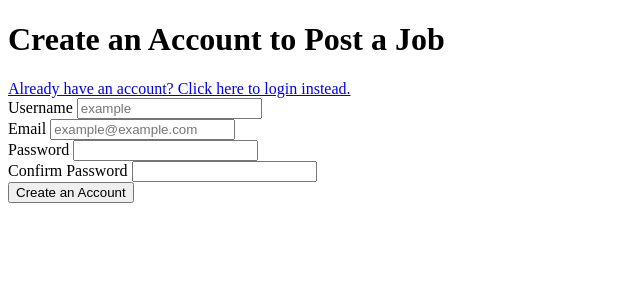
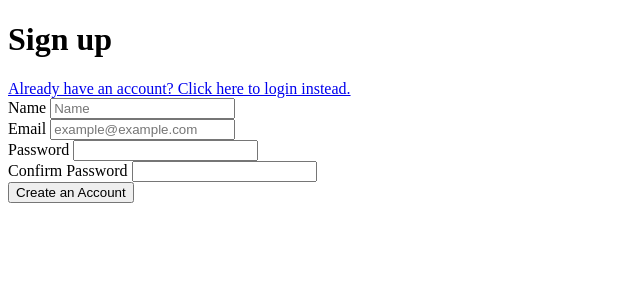
Before and after one commit to srxmax161/next-ecomm-frontend, a SvelteKit app in the folder my-app/: page /sign-up in a window 1280 px wide. Shown: the top 300 px of the page, without its empty margins (0-640 px from the left). Built offline with nearby package versions, Linux system fonts and the light colour scheme; no server answers.

Commit message:
updated sign-up page to work

```diff
--- a/my-app/src/routes/sign-up/+page.svelte
+++ b/my-app/src/routes/sign-up/+page.svelte
@@ -1,33 +1,69 @@
 <script>
-    // import { PUBLIC_BACKEND_BASE_URL } from '$env/static/public';
-    // import { goto } from '$app/navigation';
+    import { PUBLIC_BACKEND_BASE_URL } from '$env/static/public';
+    import { goto } from '$app/navigation';
+    import { authenticateUser } from '../../utils/auth.js'
 
     let formErrors = {};
-    async function createUser(){
 
+    async function postSignUp(){
+        goto('/');
     }
+
+    async function createUser(evt){
+        evt.preventDefault()
+
+        if (evt.target['password'].value != evt.target['password-confirmation'].value){
+            formErrors['password'] = { message: 'Password does not match'};
+            return;
+        }
+
+        const userData = {
+            name:evt.target['name'].value,
+            email:evt.target['email'].value,
+            password:evt.target['password'].value,
+        };
+        const resp = await fetch(PUBLIC_BACKEND_BASE_URL + '/sign-up',{
+            method:'POST',
+            mode:'cors',
+            headers:{
+                'Content-Type':'application/json'
+            },
+            body: JSON.stringify(userData)
+        });
+
+        if (resp.status == 200){
+            // const res = await authenticateUser(userData.email, userData.password);
+
+            // if(res.success){
+                postSignUp();
+            // } else {
+            //     throw 'Sign up success but authentication failed'
+            // }
+        } else {
+            const res = await resp.json();
+            formErrors = res.data;
+        }
+    }
+
   </script>
 
-  <h1 class="text-center text-xl">Create an Account to Post a Job</h1>
+  <h1 class="text-center text-xl">Sign up</h1>
   <div class="text-center">
       <a class="link-hover italic text-xs" href="/login">Already have an account? Click here to login instead.</a>
   </div>
   <div class="flex justify-center items-center mt-8">
       <form on:submit={createUser} class="w-1/3">
-          <div class="form-control w-full">
-              <label class="label" for="username">
-                  <span class="label-text">Username</span>
-              </label>
-              <input type="text"
-                     name="username"
-                     placeholder="example"
-                     class="input input-bordered w-full" />
-              {#if 'username' in formErrors}
-              <label class="label" for="username">
-                  <span class="label-text-alt text-red-500">{formErrors['username'].message}</span>
-              </label>
-              {/if}
-          </div>
+        <div class="form-comntrol w-full">
+            <label class="label" for="name">
+                <span class="label-text">Name</span>
+            </label>
+            <input type="name" name="name" placeholder="Name" class="input input-bordered w-full" required />
+            {#if 'name' in formErrors}
+            <label class="label" for="name">
+                <span class="label-text-alt text-red-500">{formErrors['name'].message}</span>
+            </label>
+            {/if}
+        </div>
 
           <div class="form-control w-full">
               <label class="label" for="email">
```
